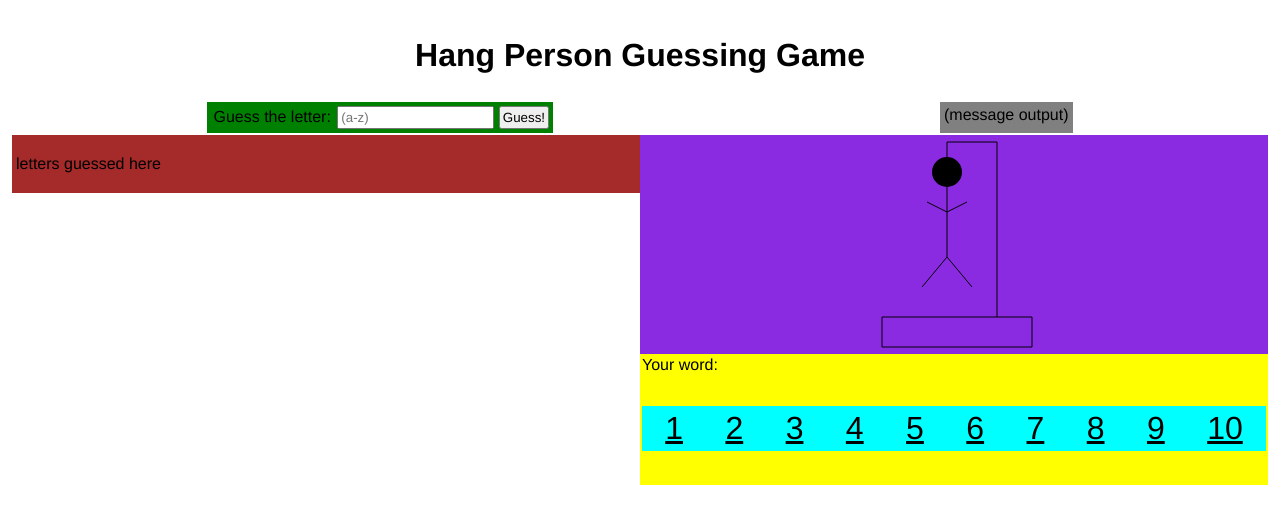
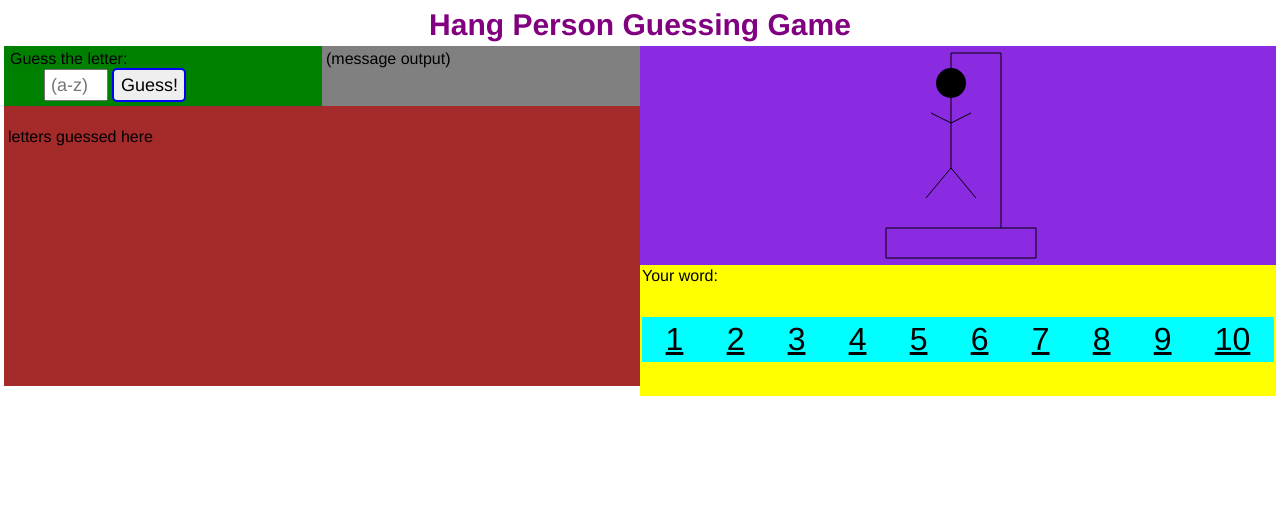
Before and after one commit to caripizza/lab-04-guess-or-hang, a plain HTML site: page index.html in a window 1280 px wide. Drawn offline with Linux system fonts and the light colour scheme.

Commit message:
updated stylesheet alignment on desktop for main> divs1+2, added button styles

```diff
--- a/index.html
+++ b/index.html
@@ -15,8 +15,8 @@
         <div id="div-1">
             <section>
                 <!--<p id="word-length">Your word is +  "guessMe.length" letters long.</p>-->
-                <label for="guess">Guess the letter:</label>
-                <input type="text" id="guess-entry" placeholder="(a-z)" />
+                <label for="guess">Guess the letter:<br /></label>
+                <input type="text" maxlength="1" id="guess-entry" placeholder=" (a-z)" />
                 <button onclick="guessTheWord()" id="guess-button">Guess!</button>
                 <!-- <input type="submit" value="Go! onclick="guessTheWord()"-->
             </section>
--- a/styles.css
+++ b/styles.css
@@ -3,24 +3,53 @@
     padding: 2px;
 }
 
+
 /* body > header text */
 header {
     text-align: center;
 }
+h1 {
+    font-size: 30px;
+    color: purple;
+    margin: 0 auto;
+}
+body {
+    margin: 0 auto;
+}
+
 
 /* --------  This is the div1 and div2 container for guess and message  ------- */
 /* body > main > div1 + div2 */
 main.flex-container {
     display: flex;
     flex-direction: row;
-    justify-content: space-around;
+    padding: 0px;
 }
 main #div-1 {
     background-color: green;
+    margin: 0px;
+    width: 100%;
+}
+main #div-1 input {
+    width: 60px;
+    height: 28px;
+    font-size: 18px;
+    margin-left: 2em;
+    padding: 0px;
+}
+main #div-1 button {
+    width: 74px;
+    height: 34px;
+    font-size: 18px;
+    border: 2px solid blue;
+    padding: 0px;
+    border-radius: 5px;
 }
 main #div-2 {
     background-color: gray;
+    width: 100%;
 }
+
 
 /* --------  This is the div3 container for gallows  ------- */
 /* body > div3 */
@@ -49,6 +78,7 @@ main #div-2 {
     text-decoration: underline;
 }
 
+
 /* --------  This is the div4 container for letters guessed  ------- */
 /* body > div4 */
 #div-4 {
@@ -58,7 +88,7 @@ main #div-2 {
 
 
 /* --------  Adds desktop 2-column display  ------- */
-@media screen and (min-width: 650px) {
+@media screen and (min-width: 750px) {
     #div-3 {
         float: right;
         width: 50%;
@@ -67,6 +97,12 @@ main #div-2 {
     #div-4 {
         float: left;
         width: 50%;
-        padding: 0px;
+        padding-bottom: 220px;
+        padding-left: 0px;
+        padding-right: 0px;
+    }
+    main.flex-container {
+        float: left;
+        width: 50%;
     }
 }
```
